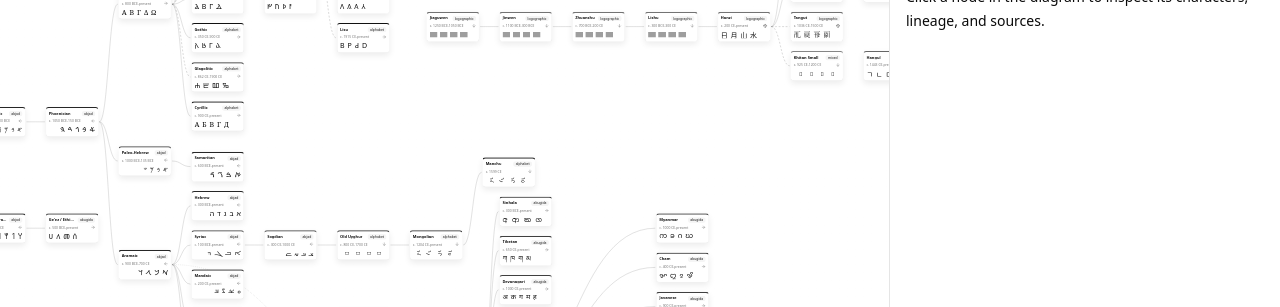
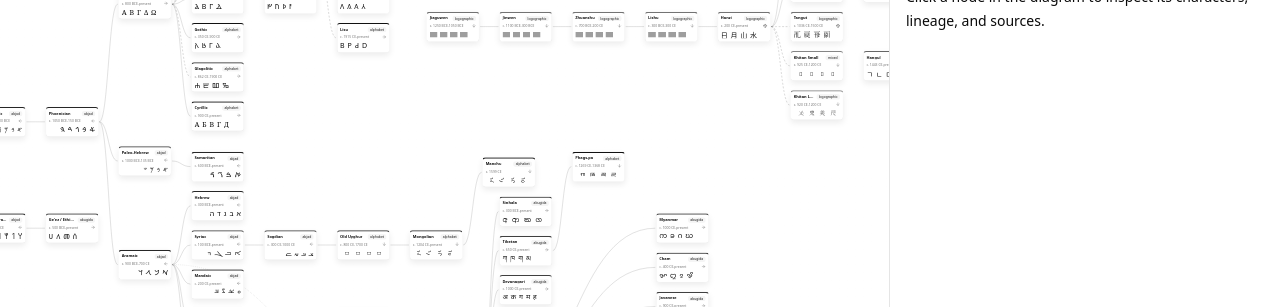
Before and after one commit to sichengchen/world-of-scripts, a React (Vite) app: page / in a window 1280 px wide. Shown: the part 165-472 px from the top of the page. Built offline with nearby package versions, Linux system fonts and the light colour scheme; grey boxes are pictures that could not be loaded; a web font is replaced by a local one.

Commit message:
feat: add khitan large and phags-pa scripts

```diff
--- a/src/App.tsx
+++ b/src/App.tsx
@@ -140,6 +140,7 @@ const scriptFontStacks: Record<string, string> = {
   yi: `"Noto Sans Yi", "Nuosu SIL", ${fallbackScriptFont}`,
   tangut: `"Noto Serif Tangut", "Tangut Yinchuan", ${fallbackScriptFont}`,
   'khitan-small-script': `"Noto Serif Khitan Small Script", ${fallbackScriptFont}`,
+  'khitan-large-script': `"BabelStone Khitan Large Glyphs", ${fallbackScriptFont}`,
   nushu: `"Noto Sans Nushu", "Noto Traditional Nushu", ${fallbackScriptFont}`,
   lisu: `"Noto Sans Lisu", ${fallbackScriptFont}`,
   glagolitic: `"Noto Sans Glagolitic", "Segoe UI Historic", ${fallbackScriptFont}`,
@@ -166,6 +167,7 @@ const scriptFontStacks: Record<string, string> = {
   sogdian: `"Noto Sans Sogdian", "Segoe UI Historic", ${fallbackScriptFont}`,
   'old-uyghur': `"Noto Serif Old Uyghur", "Noto Sans Old Uyghur", ${fallbackScriptFont}`,
   mongolian: `"Noto Sans Mongolian", "Mongolian Baiti", ${fallbackScriptFont}`,
+  'phags-pa': `"Noto Sans PhagsPa", "Noto Sans Phags Pa", "BabelStone Phags-pa Book", "Microsoft PhagsPa", "Segoe UI Historic", ${fallbackScriptFont}`,
   manchu: `"Noto Sans Mongolian", "Mongolian Baiti", ${fallbackScriptFont}`,
   ugaritic: `"Noto Sans Ugaritic", "Segoe UI Historic", ${fallbackScriptFont}`,
   samaritan: `"Noto Sans Samaritan", ${fallbackScriptFont}`,
@@ -191,6 +193,7 @@ const scriptLanguageTags: Record<string, string> = {
   hiragana: 'ja',
   kannada: 'kn',
   katakana: 'ja',
+  'khitan-large-script': 'zkt-Kitl',
   'khitan-small-script': 'zkt-Kits',
   khmer: 'km',
   lao: 'lo',
@@ -200,6 +203,7 @@ const scriptLanguageTags: Record<string, string> = {
   mongolian: 'mn-Mong',
   myanmar: 'my',
   nushu: 'zh-Nshu',
+  'phags-pa': 'mn-Phag',
   'oracle-bone': 'zh-Hant',
   odia: 'or',
   sinhala: 'si',
@@ -212,7 +216,7 @@ const scriptLanguageTags: Record<string, string> = {
   yi: 'ii',
 }
 
-const verticalNodeGlyphScriptIds = new Set(['ogham', 'mongolian', 'manchu', 'old-uyghur'])
+const verticalNodeGlyphScriptIds = new Set(['ogham', 'mongolian', 'manchu', 'old-uyghur', 'khitan-large-script', 'phags-pa'])
 
 type Filters = {
   type: 'all' | ScriptNode['type']
--- a/src/data/scripts.ts
+++ b/src/data/scripts.ts
@@ -1401,6 +1401,47 @@ export const scripts: ScriptNode[] = [
     ],
   },
   {
+    id: 'khitan-large-script',
+    name: 'Khitan Large',
+    commonName: 'Khitan Large Script',
+    type: 'logographic',
+    status: 'historical',
+    region: ['East Asia'],
+    startYear: 920,
+    endYear: 1200,
+    direction: 'ttb',
+    inventoryMode: 'representative',
+    sampleGlyphs: ['', '', '', ''],
+    characterRows: [
+      { glyph: '' },
+      { glyph: '' },
+      { glyph: '' },
+      { glyph: '' },
+      { glyph: '' },
+      { glyph: '' },
+      { glyph: '' },
+      { glyph: '' },
+      { glyph: '' },
+      { glyph: '' },
+      { glyph: '' },
+      { glyph: '' },
+      { glyph: '' },
+      { glyph: '' },
+      { glyph: '' },
+      { glyph: '' },
+    ],
+    summary:
+      'A largely undeciphered script created for the Khitan language of the Liao dynasty. It is usually described as graphically Chinese-influenced and distinct from the later Khitan Small Script.',
+    notes: [
+      'Representative signs use BabelStone Khitan Large Glyphs Private Use Area character assignments from a Liu and Wang 2004 reconstruction table; these are scholarly font encodings, not standard Unicode scalar values for Khitan Large.',
+      'Khitan Large and Khitan Small are separate Khitan writing systems; this graph does not imply that one descends directly from the other.',
+    ],
+    sources: [
+      { label: 'Wikipedia', url: 'https://en.wikipedia.org/wiki/Khitan_large_script' },
+      { label: 'BabelStone', url: 'https://www.babelstone.co.uk/Khitan/_LiuWang2004.html' },
+    ],
+  },
+  {
     id: 'nushu',
     name: 'Nüshu',
     nativeName: '女书',
@@ -2027,6 +2068,31 @@ export const scripts: ScriptNode[] = [
       { label: 'World Writing Systems', url: 'https://www.worldswritingsystems.org/' },
       { label: 'Wikipedia', url: 'https://en.wikipedia.org/wiki/Mongolian_script' },
       { label: 'Unicode', url: 'https://www.unicode.org/charts/PDF/U1800.pdf' },
+    ],
+  },
+  {
+    id: 'phags-pa',
+    name: 'Phags-pa',
+    commonName: 'ʼPhags-pa',
+    nativeName: 'ꡌꡂꡛ ꡌ',
+    type: 'alphabet',
+    status: 'historical',
+    region: ['Central Asia', 'East Asia'],
+    startYear: 1269,
+    endYear: 1368,
+    direction: 'ttb',
+    unicodeBlock: ['Phags-pa'],
+    sampleGlyphs: ['ꡀ', 'ꡁ', 'ꡂ', 'ꡃ'],
+    characterRows: characterRows(
+      'ꡀ ꡁ ꡂ ꡃ ꡄ ꡅ ꡆ ꡇ ꡈ ꡉ ꡊ ꡋ ꡌ ꡍ ꡎ ꡏ ꡐ ꡑ ꡒ ꡓ ꡔ ꡕ ꡖ ꡗ ꡘ ꡙ ꡚ ꡛ ꡜ ꡝ ꡞ ꡟ ꡠ ꡡ ꡢ ꡣ ꡤ ꡥ ꡦ ꡧ ꡨ ꡩ ꡪ ꡫ ꡬ ꡭ ꡮ ꡯ ꡰ ꡱ',
+      'ka|kha|ga|nga|ca|cha|ja|nya|ta|tha|da|na|pa|pha|ba|ma|tsa|tsha|dza|wa|zha|za|small a|ya|ra|la|sha|sa|ha|a|i|u|e|o|qa|xa|fa|gga|ee|subjoined wa|subjoined ya|tta|ttha|dda|nna|alternate ya|voiceless sha|voiced ha|aspirated fa|subjoined ra',
+    ),
+    summary:
+      'An alphabet commissioned under Kublai Khan for the Yuan empire and designed by Drogön Chögyal Phagpa. Its letter forms are adapted from Tibetan, but it was used for several languages including Mongolian and Chinese.',
+    notes: ['Phags-pa belongs under the Tibetan-derived branch here, not the Old Uyghur-derived Mongolian script lineage.'],
+    sources: [
+      { label: 'Wikipedia', url: 'https://en.wikipedia.org/wiki/%CA%BCPhags-pa_script' },
+      { label: 'Unicode', url: 'https://www.unicode.org/charts/PDF/UA840.pdf' },
     ],
   },
   {
@@ -2215,6 +2281,7 @@ export const edges: ScriptEdge[] = [
   { from: 'chinese', to: 'bopomofo', relationship: 'adapted_from', confidence: 'medium', sources: ['https://en.wikipedia.org/wiki/Bopomofo'] },
   { from: 'chinese', to: 'tangut', relationship: 'influenced_by', confidence: 'high', note: 'Tangut was constructed for a separate language and is graphically inspired by Chinese characters, not descended from them.', sources: ['https://www.unicode.org/versions/Unicode17.0.0/core-spec/chapter-18/'] },
   { from: 'chinese', to: 'khitan-small-script', relationship: 'influenced_by', confidence: 'medium', note: 'Khitan Small Script belongs to the Chinese-script cultural sphere but is not a direct descendant of Chinese characters.', sources: ['https://www.unicode.org/versions/Unicode17.0.0/core-spec/chapter-18/'] },
+  { from: 'chinese', to: 'khitan-large-script', relationship: 'influenced_by', confidence: 'medium', note: 'Khitan Large Script is graphically Chinese-influenced, but it is a separate Khitan writing system rather than a descendant stage of Chinese characters.', sources: ['https://en.wikipedia.org/wiki/Khitan_large_script', 'https://www.babelstone.co.uk/Khitan/_LiuWang2004.html'] },
   { from: 'greek', to: 'glagolitic', relationship: 'influenced_by', confidence: 'medium', sources: ['https://en.wikipedia.org/wiki/Glagolitic_script'] },
   { from: 'brahmi', to: 'sinhala', relationship: 'descended', confidence: 'high', sources: ['https://en.wikipedia.org/wiki/Sinhala_script'] },
   { from: 'brahmi', to: 'odia', relationship: 'descended', confidence: 'high', sources: ['https://en.wikipedia.org/wiki/Odia_script'] },
@@ -2229,6 +2296,7 @@ export const edges: ScriptEdge[] = [
   { from: 'thai', to: 'lao', relationship: 'adapted_from', confidence: 'medium', sources: ['https://en.wikipedia.org/wiki/Lao_script'] },
   { from: 'paleo-hebrew', to: 'samaritan', relationship: 'descended', confidence: 'high', sources: ['https://en.wikipedia.org/wiki/Samaritan_script', 'https://en.wikipedia.org/wiki/Paleo-Hebrew_alphabet'] },
   { from: 'aramaic', to: 'mandaic', relationship: 'descended', confidence: 'high', sources: ['https://en.wikipedia.org/wiki/Mandaic_alphabet'] },
+  { from: 'tibetan', to: 'phags-pa', relationship: 'adapted_from', confidence: 'high', sources: ['https://en.wikipedia.org/wiki/%CA%BCPhags-pa_script', 'https://www.unicode.org/charts/PDF/UA840.pdf'] },
   { from: 'sogdian', to: 'old-uyghur', relationship: 'descended', confidence: 'high', sources: ['https://www.unicode.org/versions/Unicode17.0.0/core-spec/chapter-14/'] },
   { from: 'old-uyghur', to: 'mongolian', relationship: 'descended', confidence: 'high', sources: ['https://www.unicode.org/versions/Unicode17.0.0/core-spec/chapter-14/'] },
   { from: 'mongolian', to: 'manchu', relationship: 'adapted_from', confidence: 'high', sources: ['https://www.unicode.org/versions/Unicode17.0.0/core-spec/chapter-13/', 'https://www.unicode.org/charts/PDF/U1800.pdf'] },
--- a/src/graph.ts
+++ b/src/graph.ts
@@ -93,12 +93,14 @@ const lineagePositions: Record<string, { x: number; y: number }> = {
   bopomofo: { x: 3200, y: 120 },
   tangut: { x: 3200, y: 260 },
   'khitan-small-script': { x: 3200, y: 400 },
+  'khitan-large-script': { x: 3200, y: 540 },
   yi: { x: 3720, y: -230 },
   nushu: { x: 3460, y: 120 },
   hangul: { x: 3460, y: 400 },
   brahmi: { x: 1900, y: 1690 },
   sinhala: { x: 2160, y: 920 },
   tibetan: { x: 2160, y: 1060 },
+  'phags-pa': { x: 2420, y: 760 },
   devanagari: { x: 2160, y: 1200 },
   'bengali-assamese': { x: 2160, y: 1340 },
   odia: { x: 2160, y: 1480 },
--- a/src/styles.css
+++ b/src/styles.css
@@ -19,6 +19,14 @@
   font-weight: 400;
   font-display: swap;
   src: url("@fontsource/noto-serif-khitan-small-script/files/noto-serif-khitan-small-script-khitan-small-script-400-normal.woff2") format("woff2");
+}
+
+@font-face {
+  font-family: "BabelStone Khitan Large Glyphs";
+  font-style: normal;
+  font-weight: 400;
+  font-display: swap;
+  src: url("/fonts/BabelStoneKhitanLargeGlyphs.woff2") format("woff2");
 }
 
 @font-face {
```
Also changed, not shown: public/fonts/BabelStoneKhitanLargeGlyphs.woff2 (added).
